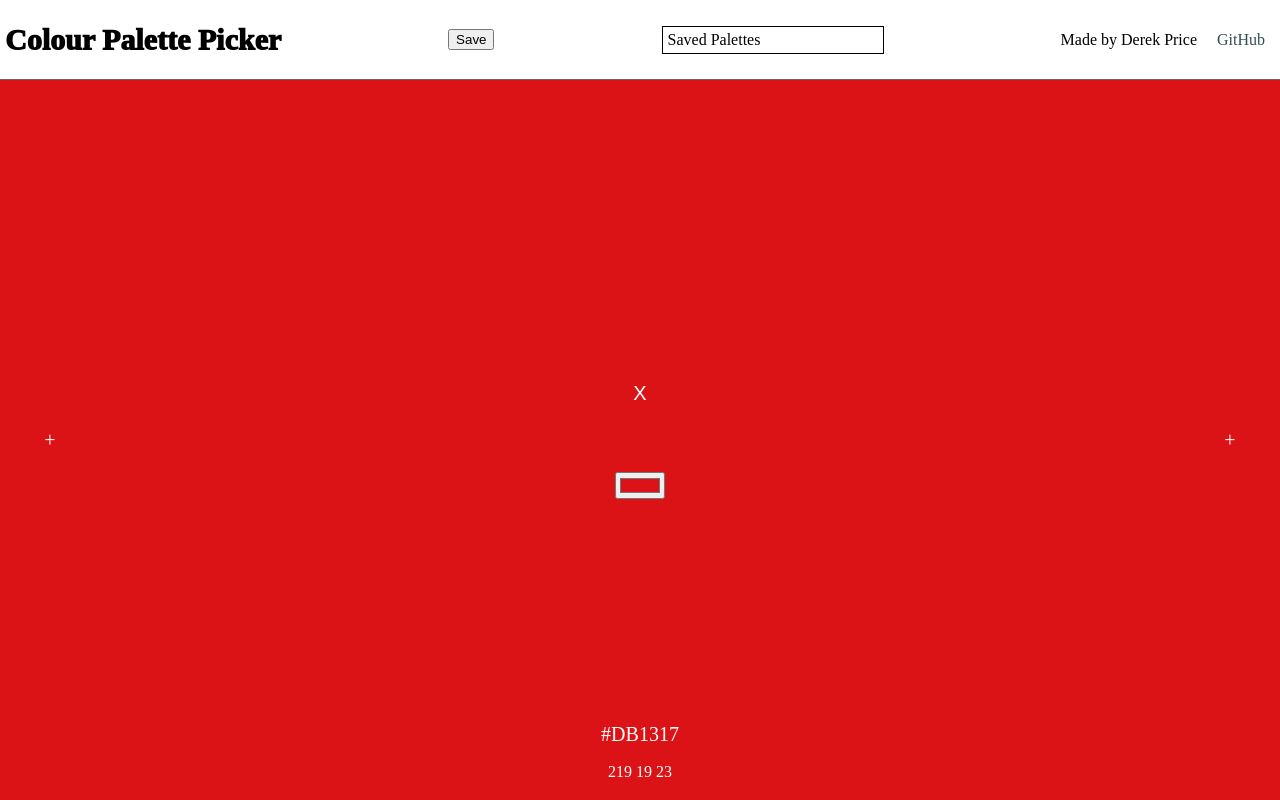
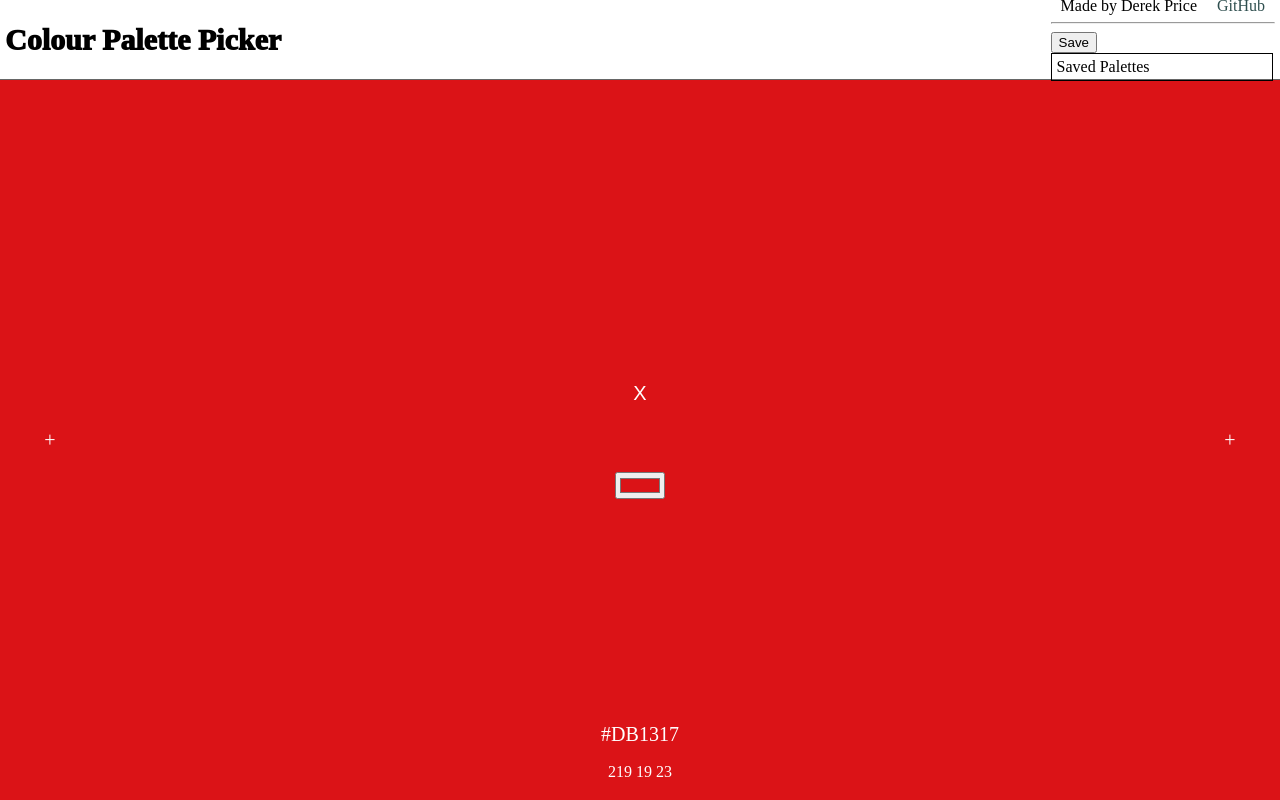
Before and after one commit to DerekPixel/colour-palette-picker, a React (Create React App) app: page / in a window 1280 px wide. Built offline with nearby package versions, Linux system fonts and the light colour scheme.

Commit message:
organized things

```diff
--- a/src/App.jsx
+++ b/src/App.jsx
@@ -90,20 +90,10 @@ function App() {
       <header>
         <h1>Colour Palette Picker</h1>
 
-        <NewPalette
-          colours={coloursArray}
-          palettes={paletteArray}
-          setPaletteArray={(array) => {setPaletteArray(array)}}
-        />
-
-        <DropDown
-          dropDownMenuArray={dropDownArray}
-          title='Saved Palettes'
-          setDropdownArray={(array) => {setDropDownArray(array)}}
-          setColourArray={(array) => {setColourArray(array)}}
-          setPaletteArray={(array) => {setPaletteArray(array)}}
-        />
-
+        <div className="header-rows">
+          <div
+            className="header-top-row"
+          >
             <div className="creds-div">
               <p className="cred">Made by Derek Price</p>
               <a
@@ -112,7 +102,31 @@ function App() {
                 href="https://github.com/DerekPixel/colour-palette-picker"
               >GitHub</a>
             </div>
+          </div>
+          <hr/>
+          <div
+            className="header-bottom-row"
+          >
+            <div className="header-bottom-row-item">
+              <NewPalette
+                colours={coloursArray}
+                palettes={paletteArray}
+                setPaletteArray={(array) => {setPaletteArray(array)}}
+              />
+            </div>
+            <div className="header-bottom-row-item">
+              <DropDown
+                dropDownMenuArray={dropDownArray}
+                title='Saved Palettes'
+                setDropdownArray={(array) => {setDropDownArray(array)}}
+                setColourArray={(array) => {setColourArray(array)}}
+                setPaletteArray={(array) => {setPaletteArray(array)}}
+              />
+            </div>
+          </div>
+        </div>
       </header>
+
       <Colours colour={coloursArray} setColour={(coloursObject) => {setColourArray(coloursObject)}} />
     </div>
   );
```
Lines whose indentation alone changed are shown as unchanged.
